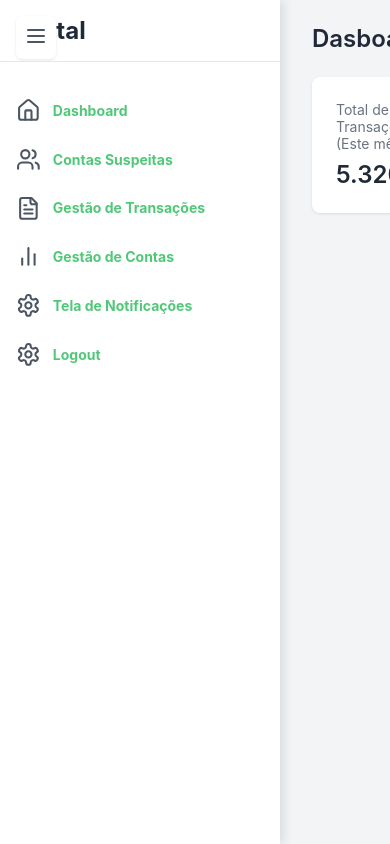
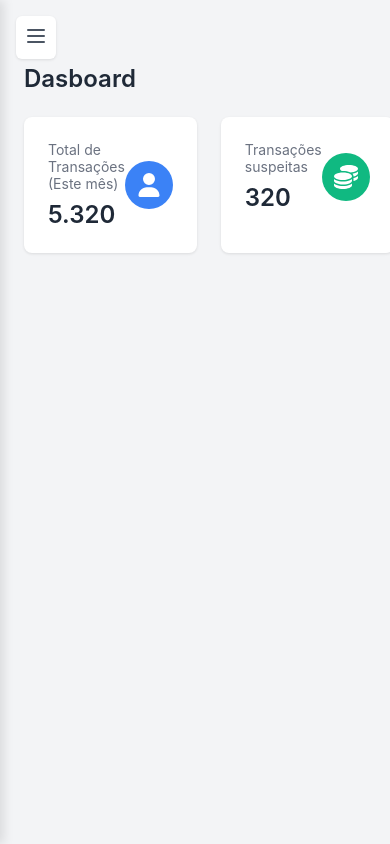
Before and after one commit to RusthenRonald2006/Portal-de-analise-em-anomalias-transacionais, a React (Create React App) app in the folder detec-anomalias/: page /portal in a window 390 px wide. Built offline with nearby package versions, Linux system fonts and the light colour scheme; the HTML template or start-up script is replaced by a standard one.

Commit message:
zerando padding lateral para div que engloba dashboard

```diff
--- a/detec-anomalias/src/components/Pages/Portal.module.css
+++ b/detec-anomalias/src/components/Pages/Portal.module.css
@@ -44,6 +44,19 @@
     .mobile_menu_button{
         display: block;
     }
+
+  .sidebar {
+    transform: translateX(-100%);
+  }
+  .sidebar.open {
+    transform: translateX(0);
+  }
+  .main_content {
+    margin-left: 0;
+    padding-top: 4rem;
+  }
+
+
  }
 
  @media (max-width:640px){
--- a/detec-anomalias/src/components/layout/Sidebar.module.css
+++ b/detec-anomalias/src/components/layout/Sidebar.module.css
@@ -31,4 +31,4 @@
 .nav_item span {
     margin-left: 0.75rem;
     font-size: 0.875rem;
-  }
+}
```
